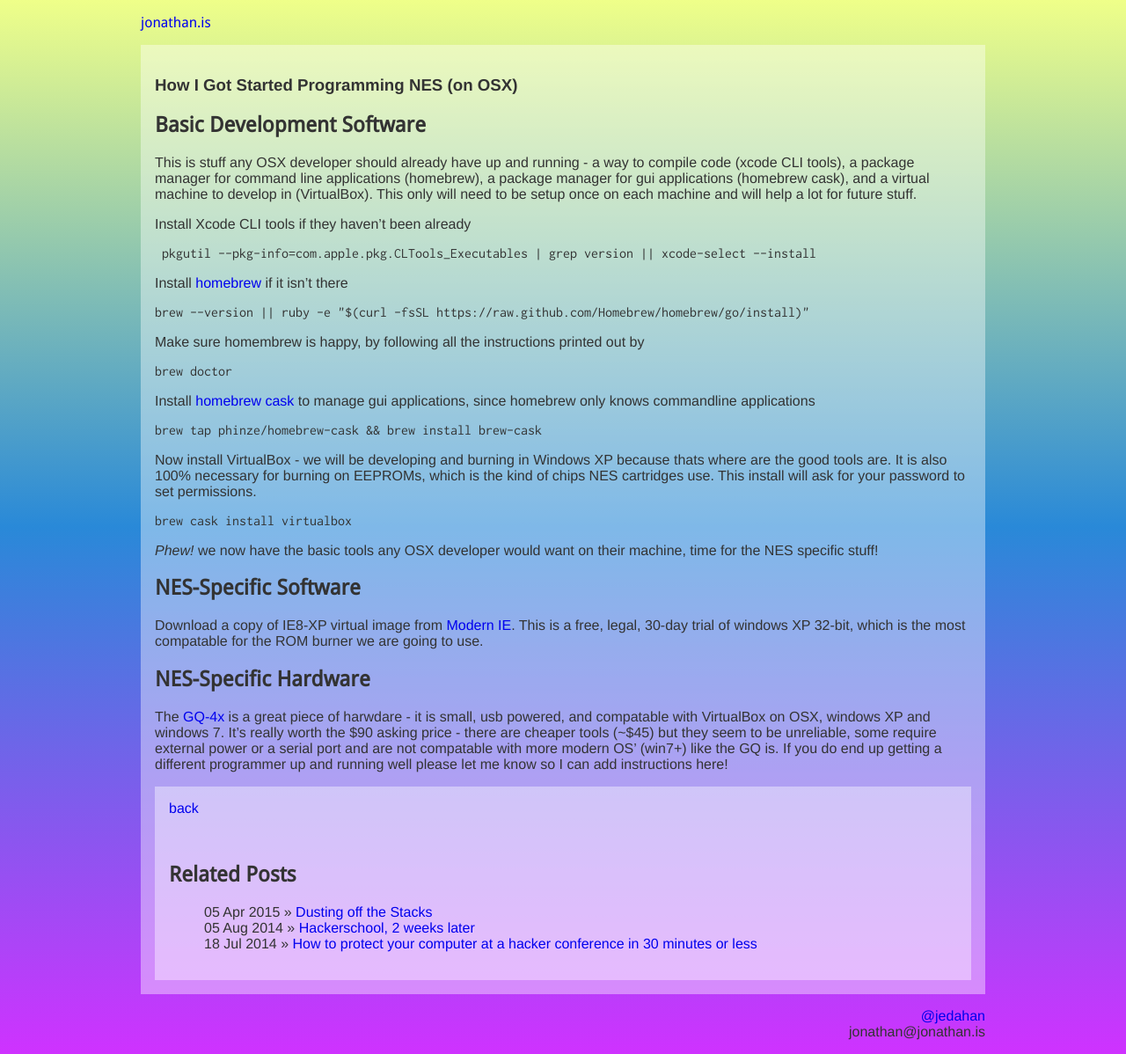
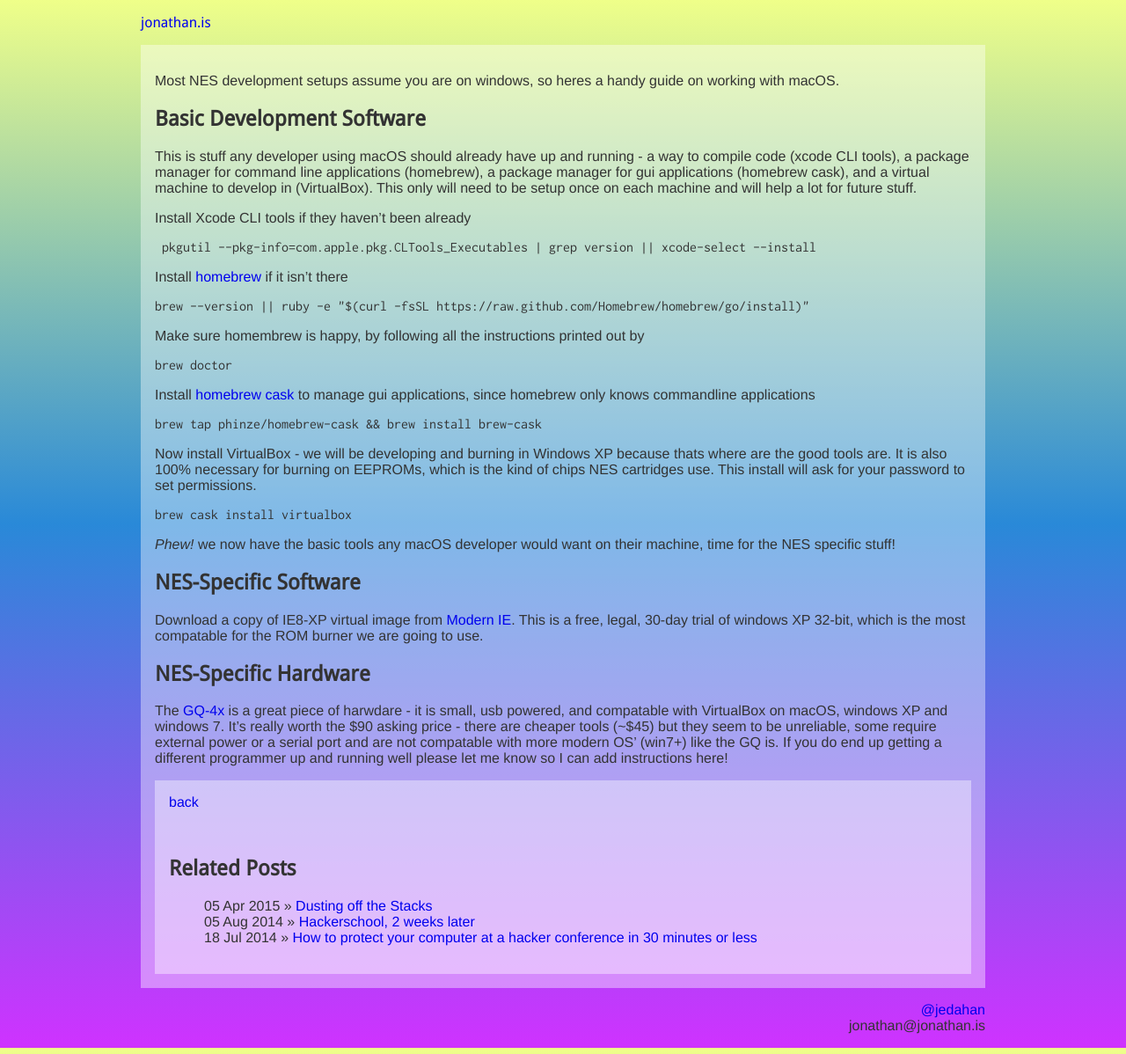
Before and after one commit to jedahan/jedahan.github.com, a Jekyll site: the page built from _posts/2014-05-18-how-i-got-started-programming-nes-on-osx.md, in a window 1280 px wide. Shown: the whole page at 88% size. Built offline with Jekyll 4.4.1, drawn with Linux system fonts in a browser that asks for light colours.

Commit message:
rename OSX to macOS

```diff
--- a/_posts/2014-05-18-how-i-got-started-programming-nes-on-osx.md
+++ b/_posts/2014-05-18-how-i-got-started-programming-nes-on-osx.md
@@ -1,12 +1,13 @@
 ---
 layout: post
-title: How I Got Started Programming NES (on OSX)
+title: How I Got Started Programming NES (on macOS)
 ---
-# How I Got Started Programming NES (on OSX)
+
+Most NES development setups assume you are on windows, so heres a handy guide on working with macOS.
 
 ## Basic Development Software
 
-   This is stuff any OSX developer should already have up and running - a way to compile code (xcode CLI tools), a package manager for command line applications (homebrew), a package manager for gui applications (homebrew cask), and a virtual machine to develop in (VirtualBox). This only will need to be setup once on each machine and will help a lot for future stuff.
+   This is stuff any developer using macOS should already have up and running - a way to compile code (xcode CLI tools), a package manager for command line applications (homebrew), a package manager for gui applications (homebrew cask), and a virtual machine to develop in (VirtualBox). This only will need to be setup once on each machine and will help a lot for future stuff.
 
 Install Xcode CLI tools if they haven't been already
 
@@ -28,7 +29,7 @@
 
     brew cask install virtualbox
 
-*Phew!* we now have the basic tools any OSX developer would want on their machine, time for the NES specific stuff!
+*Phew!* we now have the basic tools any macOS developer would want on their machine, time for the NES specific stuff!
 
 ## NES-Specific Software
 
@@ -36,4 +37,4 @@
 
 ## NES-Specific Hardware
 
-The [GQ-4x](http://www.mcumall.com/comersus/store/comersus_viewItem.asp?idProduct=4282) is a great piece of harwdare - it is small, usb powered, and compatable with VirtualBox on OSX, windows XP and windows 7. It's really worth the $90 asking price - there are cheaper tools (~$45) but they seem to be unreliable, some require external power or a serial port and are not compatable with more modern OS' (win7+) like the GQ is. If you do end up getting a different programmer up and running well please let me know so I can add instructions here!
+The [GQ-4x](http://www.mcumall.com/comersus/store/comersus_viewItem.asp?idProduct=4282) is a great piece of harwdare - it is small, usb powered, and compatable with VirtualBox on macOS, windows XP and windows 7. It's really worth the $90 asking price - there are cheaper tools (~$45) but they seem to be unreliable, some require external power or a serial port and are not compatable with more modern OS' (win7+) like the GQ is. If you do end up getting a different programmer up and running well please let me know so I can add instructions here!
```
